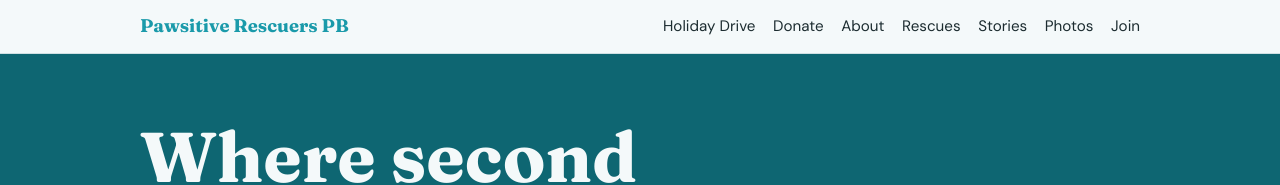
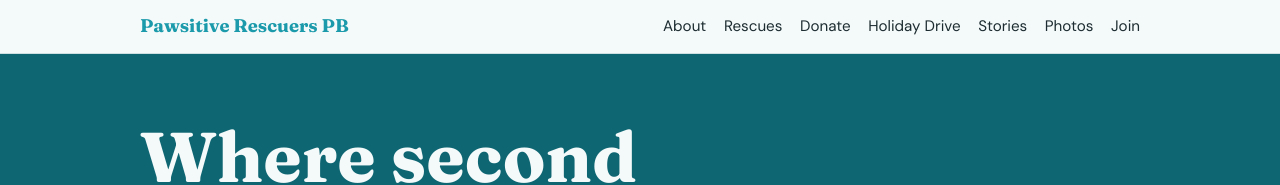
Before and after one commit to Pawsitive-Rescuers/pawsitive-rescuers, a plain HTML site: page index.html in a window 1280 px wide. Shown: the top 185 px of the page. Drawn offline with Linux system fonts and the light colour scheme.

Commit message:
Reorder menu: About, Rescues, Donate, Holiday Drive, Stories, Photos, Join
Co-Authored-By: Claude Opus 5.5 <noreply@anthropic.com>
Claude-Session: https://claude.ai/code/session_01VNw7gQh4a1XHgNkfEocN36

```diff
--- a/index.html
+++ b/index.html
@@ -79,7 +79,7 @@ dialog#lb::backdrop{background:rgba(0,0,0,.82)}
 </head>
 <body>
 <nav aria-label="Main"><div class="wrap"><b>Pawsitive Rescuers PB</b>
-<ul><li><a href="#events">Holiday Drive</a></li><li><a href="#donate">Donate</a></li><li><a href="#about">About</a></li><li><a href="#rescues">Rescues</a></li><li><a href="#stories">Stories</a></li><li><a href="#photos">Photos</a></li><li><a href="#join">Join</a></li></ul></div></nav>
+<ul><li><a href="#about">About</a></li><li><a href="#rescues">Rescues</a></li><li><a href="#donate">Donate</a></li><li><a href="#events">Holiday Drive</a></li><li><a href="#stories">Stories</a></li><li><a href="#photos">Photos</a></li><li><a href="#join">Join</a></li></ul></div></nav>
 
 <header class="hero"><div class="wrap">
 <div>
```
